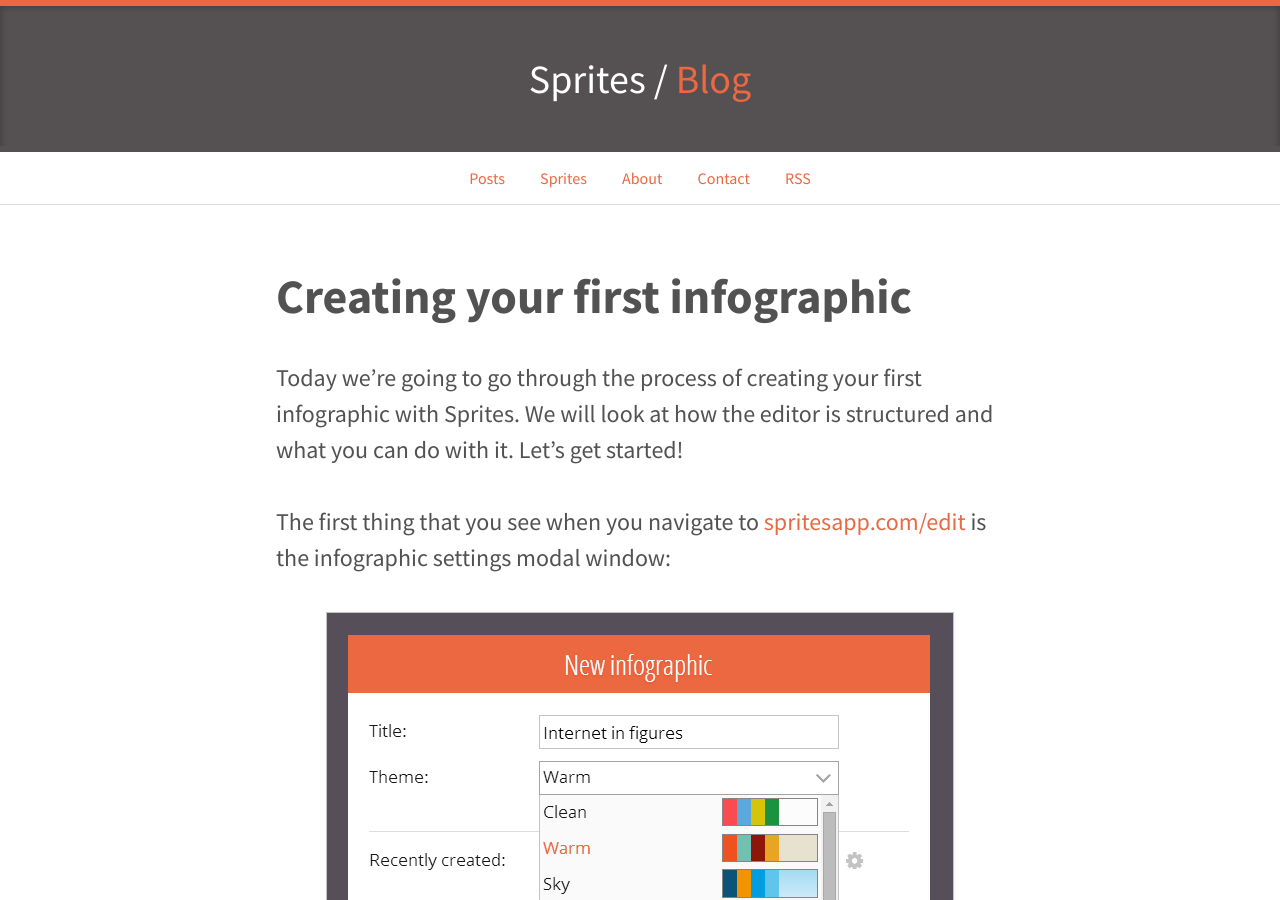
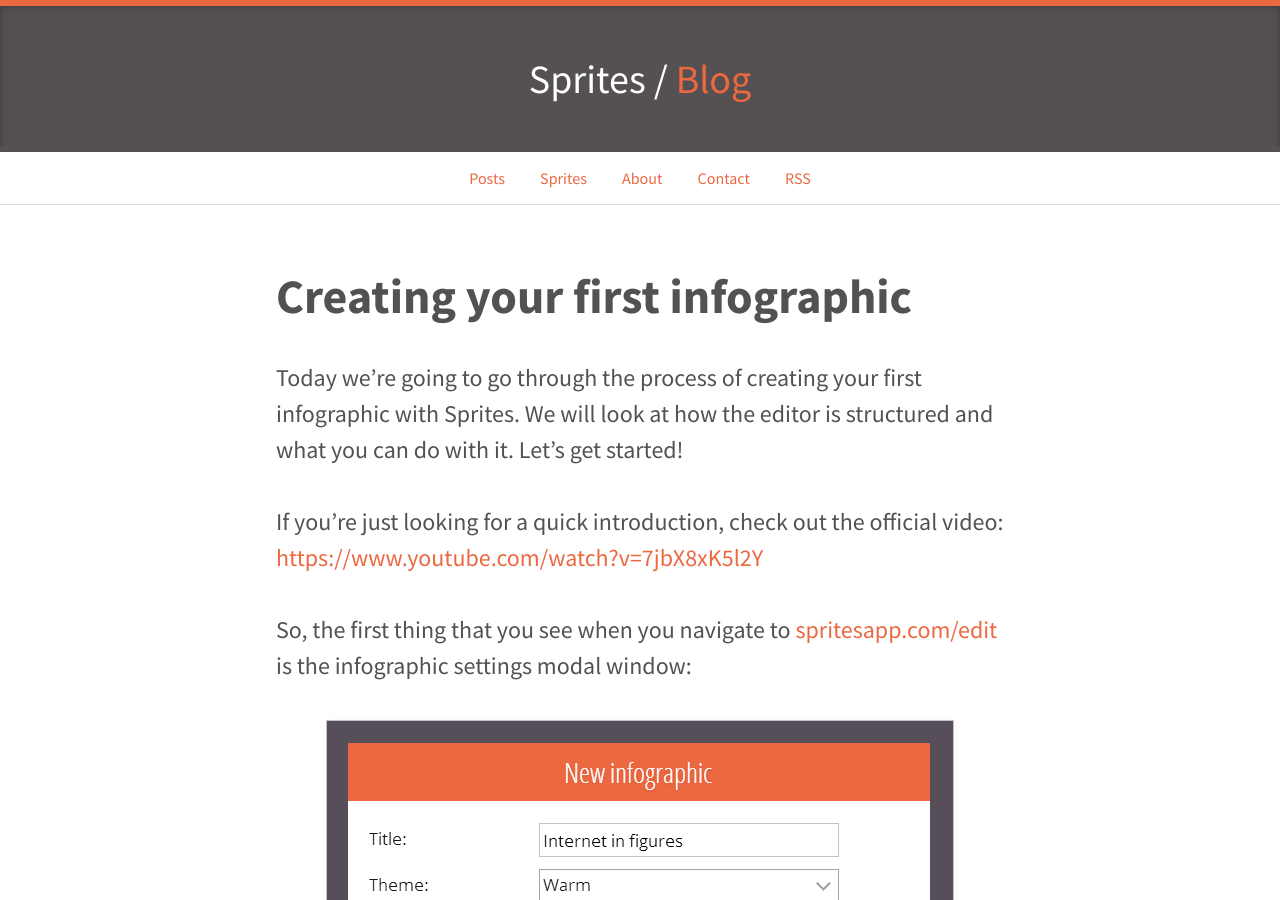
Before and after one commit to spritesapp/spritesapp.github.io, a Jekyll site: the page built from _posts/2014-05-21-creating-your-first-infographic.md, in a window 1280 px wide and 900 px high. Built offline with Jekyll 4.4.1, drawn with Linux system fonts in a browser that asks for light colours.

Commit message:
Added link to video.

```diff
--- a/_posts/2014-05-21-creating-your-first-infographic.md
+++ b/_posts/2014-05-21-creating-your-first-infographic.md
@@ -7,7 +7,9 @@
 
 Today we're going to go through the process of creating your first infographic with Sprites. We will look at how the editor is structured and what you can do with it. Let's get started!
 
-The first thing that you see when you navigate to [spritesapp.com/edit](https://spritesapp.com/edit) is the infographic settings modal window:
+If you're just looking for a quick introduction, check out the official video: [https://www.youtube.com/watch?v=7jbX8xK5l2Y](Welcome to Sprites!)
+
+So, the first thing that you see when you navigate to [spritesapp.com/edit](https://spritesapp.com/edit) is the infographic settings modal window:
 
 ![Infographic settings](/assets/img/posts/tutorial-infographic-settings.png "Infographic settings")
 
```
